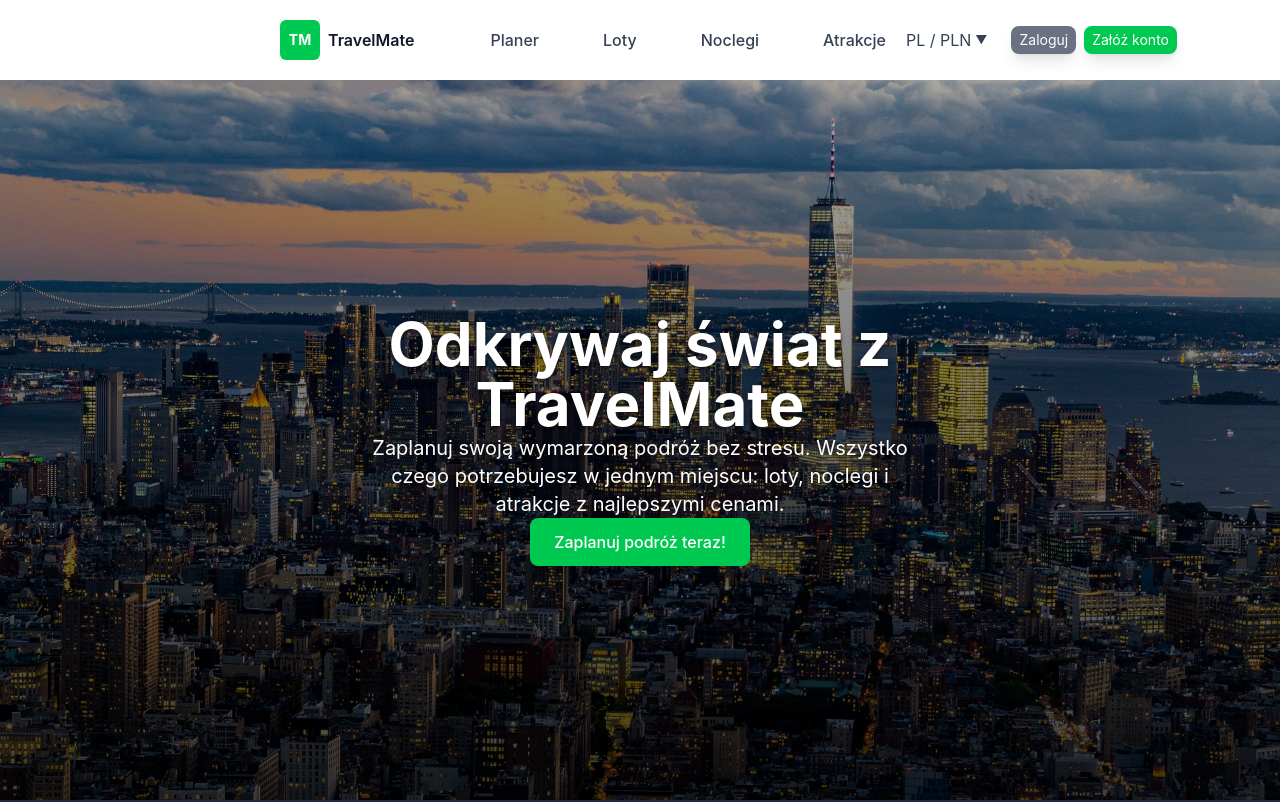
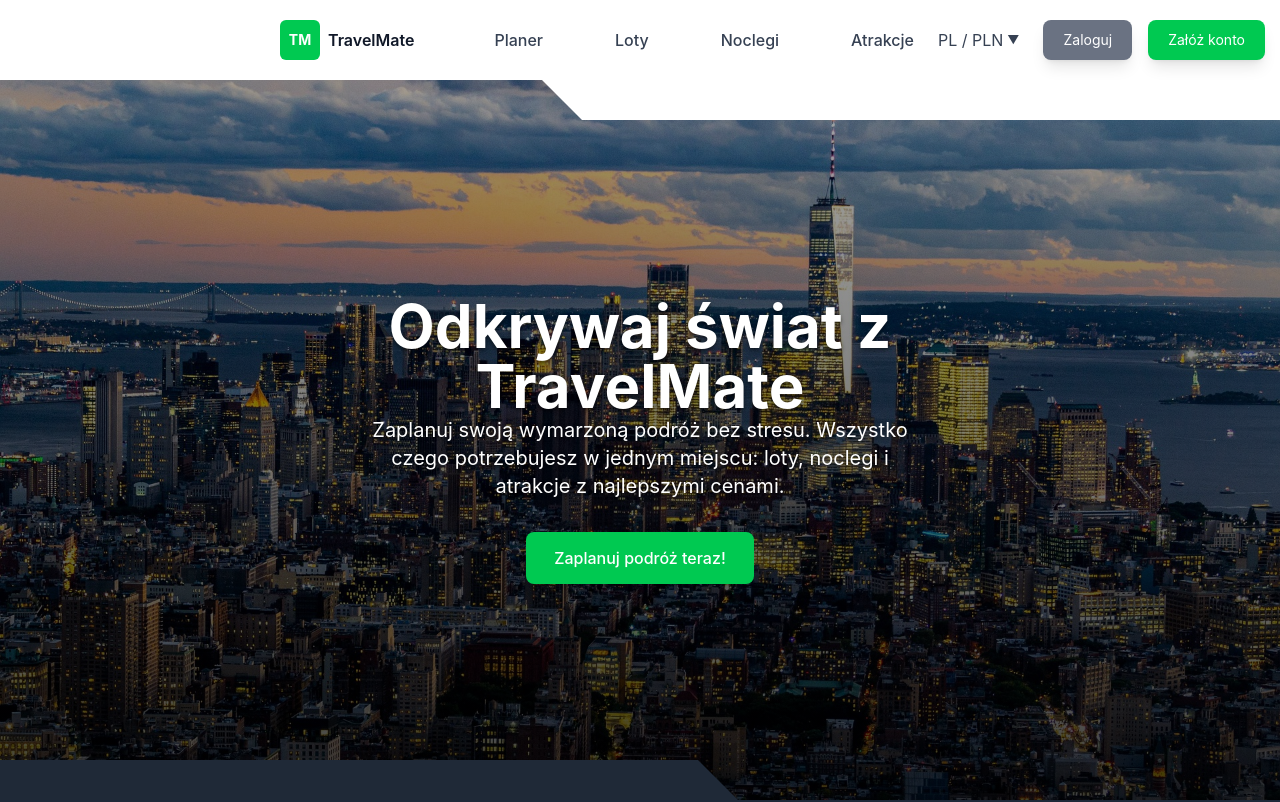
Before and after one commit to Dexamethason/TravelMate, a Vue app: page / in a window 1280 px wide. Shown: the top 802 px of the page. Built offline with nearby package versions, Linux system fonts and the light colour scheme.

Commit message:
Bug fixes and improvemnts
Added diagonal blocks for UI improvment, fixed small bugs here and there

```diff
--- a/src/components/layout/AppNavigation.vue
+++ b/src/components/layout/AppNavigation.vue
@@ -74,7 +74,7 @@ const handleClickOutside = (event: MouseEvent) => {
   }
 }
 
-// Obsługa przewijania - dodawanie cienia przy scrollowaniu
+// Obsługa przewijania
 const handleScroll = () => {
   isScrolled.value = window.scrollY > 10
 }
@@ -171,25 +171,25 @@ const handleLogoClick = () => {
             <div class="flex space-x-1 lg:space-x-6 xl:space-x-10">
               <router-link
                 to="/planner"
-                class="text-gray-700 hover:text-gray-900 px-2 lg:px-3 py-2 text-sm lg:text-base font-medium nav-link"
+                class="text-gray-700 hover:text-gray-900 px-3 lg:px-4 py-4 text-sm lg:text-base font-medium nav-link"
               >
                 Planer
               </router-link>
               <router-link
                 to="/flights"
-                class="text-gray-700 hover:text-gray-900 px-2 lg:px-3 py-2 text-sm lg:text-base font-medium nav-link"
+                class="text-gray-700 hover:text-gray-900 px-3 lg:px-4 py-4 text-sm lg:text-base font-medium nav-link"
               >
                 Loty
               </router-link>
               <router-link
                 to="/accommodations"
-                class="text-gray-700 hover:text-gray-900 px-2 lg:px-3 py-2 text-sm lg:text-base font-medium nav-link"
+                class="text-gray-700 hover:text-gray-900 px-3 lg:px-4 py-4 text-sm lg:text-base font-medium nav-link"
               >
                 Noclegi
               </router-link>
               <router-link
                 to="/attractions"
-                class="text-gray-700 hover:text-gray-900 px-2 lg:px-3 py-2 text-sm lg:text-base font-medium nav-link"
+                class="text-gray-700 hover:text-gray-900 px-3 lg:px-4 py-4 text-sm lg:text-base font-medium nav-link"
               >
                 Atrakcje
               </router-link>
@@ -233,17 +233,17 @@ const handleLogoClick = () => {
             </template>
             <template v-else>
               <!-- Przyciski na dużych ekranach -->
-              <div class="hidden md:flex space-x-1 md:space-x-1 lg:space-x-2">
+              <div class="hidden md:flex space-x-3 md:space-x-4 lg:space-x-4">
                 <AnimatedButton
                   variant="secondary"
                   size="small"
                   @click="toggleLogin"
-                  class="nav-btn"
+                  class="nav-btn px-5 py-2.5"
                 >
                   Zaloguj
                 </AnimatedButton>
                 <router-link to="/auth/register" @click="handleAuthClick">
-                  <AnimatedButton variant="primary" size="small" class="nav-btn">
+                  <AnimatedButton variant="primary" size="small" class="nav-btn px-5 py-2.5">
                     <span class="hidden sm:inline">Załóż konto</span>
                     <span class="sm:hidden">Rejestracja</span>
                   </AnimatedButton>
@@ -434,7 +434,7 @@ header.fixed {
   transition: box-shadow 0.3s ease;
 }
 
-/* Podkreślenie pod linkami */
+/* Podkreślenie pod linkami nawigacyjnymi */
 .nav-link {
   position: relative;
 }
@@ -558,18 +558,18 @@ header.fixed {
   }
 }
 
-
-
-/* Fixy responsywności dla breakpointów między LG i XL */
-@media (min-width: 1024px) and (max-width: 1059px) {
+/* Fixy responsywności */
+@media (min-width: 1024px) and (max-width: 1140px) {
   .nav-link {
-    padding-left: 0.5rem ;
-    padding-right: 0.5rem ;
+    padding-left: 0.5rem;
+    padding-right: 0.5rem;
   }
 
   .nav-btn {
-    padding-left: 0.5rem ;
-    padding-right: 0.5rem ;
+    padding-left: 0.5rem;
+    padding-right: 0.5rem;
   }
 }
+
+
 </style>
--- a/src/components/layout/HeroSection.vue
+++ b/src/components/layout/HeroSection.vue
@@ -2,6 +2,7 @@
 import { ref } from 'vue'
 import { useRouter } from 'vue-router'
 import AnimatedButton from '@/components/ui/AnimatedButton.vue'
+import DiagonalBlocks from '@/components/ui/DiagonalBlocks.vue'
 
 const router = useRouter()
 
@@ -18,6 +19,9 @@ const smallHeroImage = new URL('@/assets/images/hero/mainPage-hero-small.jpg', i
   <div
     class="relative w-full hero-height flex flex-col items-center justify-center text-center overflow-hidden"
   >
+    <!-- Ukośne bloki dekoracyjne - teraz tylko ostre kreski -->
+    <DiagonalBlocks topColor="#ffffff" bottomColor="#1f2937" />
+
     <!-- Tło -->
     <div class="absolute inset-0 w-full h-full">
       <!-- Zdjęcie desktop (ukryte na małych ekranach) -->
@@ -38,27 +42,35 @@ const smallHeroImage = new URL('@/assets/images/hero/mainPage-hero-small.jpg', i
       ></div>
       <!-- Przyciemnione tło obrazka (jedna warstwa) -->
       <div class="absolute inset-0 bg-black opacity-35"></div>
-      <div class="absolute inset-0 bg-gradient-to-t from-black/60 via-black/25 to-transparent"></div>
+      <div
+        class="absolute inset-0 bg-gradient-to-t from-black/60 via-black/25 to-transparent"
+      ></div>
     </div>
-
-    <div class="relative z-10 px-4 sm:px-6 md:px-8 max-w-3xl mx-auto">
+    <div
+      class="relative z-10 px-4 sm:px-6 md:px-8 max-w-3xl mx-auto flex flex-col justify-between gap-8"
+    >
+      <div>
         <h1 class="text-4xl md:text-5xl lg:text-6xl font-bold text-white mb-6 hero-shadow">
           Odkrywaj świat z TravelMate
         </h1>
-      <p class="text-lg md:text-xl text-white mb-10 max-w-xl mx-auto hero-shadow">
+        <p class="text-lg md:text-xl text-white max-w-xl mx-auto hero-shadow">
           Zaplanuj swoją wymarzoną podróż bez stresu. Wszystko czego potrzebujesz w jednym miejscu:
           loty, noclegi i atrakcje z najlepszymi cenami.
         </p>
+      </div>
 
       <!-- Przycisk z animacją -->
+      <div>
         <AnimatedButton
           variant="primary"
           size="default"
           animation-color="rgba(255, 255, 255, 0.2)"
           @click="navigateToPlanner"
+          class="py-3.5 px-7"
         >
           Zaplanuj podróż teraz!
         </AnimatedButton>
+      </div>
     </div>
   </div>
 </template>
@@ -75,21 +87,19 @@ const smallHeroImage = new URL('@/assets/images/hero/mainPage-hero-small.jpg', i
   margin-bottom: -1px;
   position: relative;
   width: 100vw;
-  margin-left: calc(-50vw + 50%)
+  margin-left: calc(-50vw + 50%);
 }
 
-/* Dla mniejszych ekranów  */
+/* Responsywny odstęp dla różnych rozmiarów ekranu */
 @media (max-width: 768px) {
-  .hero-height {
-    height: calc(100vh - 5rem);
-    min-height: 400px;
+  .gap-8 {
+    gap: 1.5rem;
   }
 }
 
-/* Dla bardzo małych ekranów */
 @media (max-width: 640px) {
-  .hero-height {
-    min-height: 350px;
+  .gap-8 {
+    gap: 1.25rem;
   }
 }
 </style>
--- a/src/components/ui/AnimatedButton.vue
+++ b/src/components/ui/AnimatedButton.vue
@@ -23,9 +23,9 @@ defineProps({
       'bg-gray-500 hover:bg-gray-600 text-white': variant === 'secondary',
       'bg-transparent border border-gray-300 hover:bg-gray-100 text-gray-700':
         variant === 'outline',
-      'px-2 py-1 text-xs sm:text-sm': size === 'small',
-      'px-4 sm:px-6 py-3 font-medium': size === 'default',
-      'px-6 sm:px-8 py-4 text-lg font-medium': size === 'large',
+      'px-3 py-1.5 text-xs sm:text-sm': size === 'small',
+      'px-5 sm:px-7 py-3.5 font-medium': size === 'default',
+      'px-7 sm:px-9 py-4.5 text-lg font-medium': size === 'large',
       'rounded-lg shadow-lg hover:shadow-xl': true,
     }"
     :style="animationColor ? `--animation-color: ${animationColor};` : ''"
--- /dev/null
+++ b/src/components/ui/DiagonalBlocks.vue
@@ -0,0 +1,114 @@
+<script setup lang="ts">
+const props = defineProps({
+  // Kolory bloków
+  topColor: {
+    type: String,
+    default: '#ffffff' // Domyślnie kolor nawigacji
+  },
+  bottomColor: {
+    type: String,
+    default: '#1f2937' // Domyślnie kolor footera (bg-gray-800)
+  },
+
+  // Widoczność bloków
+  showTop: {
+    type: Boolean,
+    default: true
+  },
+  showBottom: {
+    type: Boolean,
+    default: true
+  },
+
+  // Rozmiar i transformacja
+  skewAngle: {
+    type: String,
+    default: '45deg'
+  },
+
+  // Wysokość bloków
+  topHeight: {
+    type: [String, Number],
+    default: 40 // w pikselach
+  },
+  bottomHeight: {
+    type: [String, Number],
+    default: 40 // w pikselach
+  },
+
+  // Szerokość bloków (jako procent)
+  width: {
+    type: [String, Number],
+    default: 60 // w procentach
+  }
+})
+
+// Obliczanie wartości skewu jako string z 'deg'
+const skewTransform = `skew(${props.skewAngle})`
+
+// Obliczanie wysokości z jednostką
+const getHeightWithUnit = (height: string | number): string => {
+  return typeof height === 'number' ? `${height}px` : height
+}
+
+// Obliczanie szerokości z jednostką
+const getWidthWithUnit = (width: string | number): string => {
+  return typeof width === 'number' ? `${width}%` : width
+}
+</script>
+
+<template>
+  <div class="diagonal-blocks-container">
+    <!-- Górny ukośny blok -->
+    <div
+      v-if="showTop"
+      class="diagonal-block diagonal-block-right"
+      :style="{
+        backgroundColor: topColor,
+        transform: skewTransform,
+        height: getHeightWithUnit(topHeight),
+        width: getWidthWithUnit(width)
+      }"
+    ></div>
+
+    <!-- Dolny ukośny blok -->
+    <div
+      v-if="showBottom"
+      class="diagonal-block diagonal-block-left"
+      :style="{
+        backgroundColor: bottomColor,
+        transform: skewTransform,
+        height: getHeightWithUnit(bottomHeight),
+        width: getWidthWithUnit(width)
+      }"
+    ></div>
+  </div>
+</template>
+
+<style scoped>
+/* Kontener do poprawnego pozycjonowania bloków */
+.diagonal-blocks-container {
+  position: absolute;
+  inset: 0;
+  z-index: 5;
+  pointer-events: none;
+}
+
+/* Style dla ukośnych bloków */
+.diagonal-block {
+  position: absolute;
+  overflow: hidden;
+}
+
+/* Pozycjonowanie bloków */
+.diagonal-block-left {
+  bottom: 0;
+  left: -50px;
+}
+
+.diagonal-block-right {
+  top: 0;
+  right: -50px;
+}
+
+</style>
```
Lines whose indentation alone changed are shown as unchanged.
